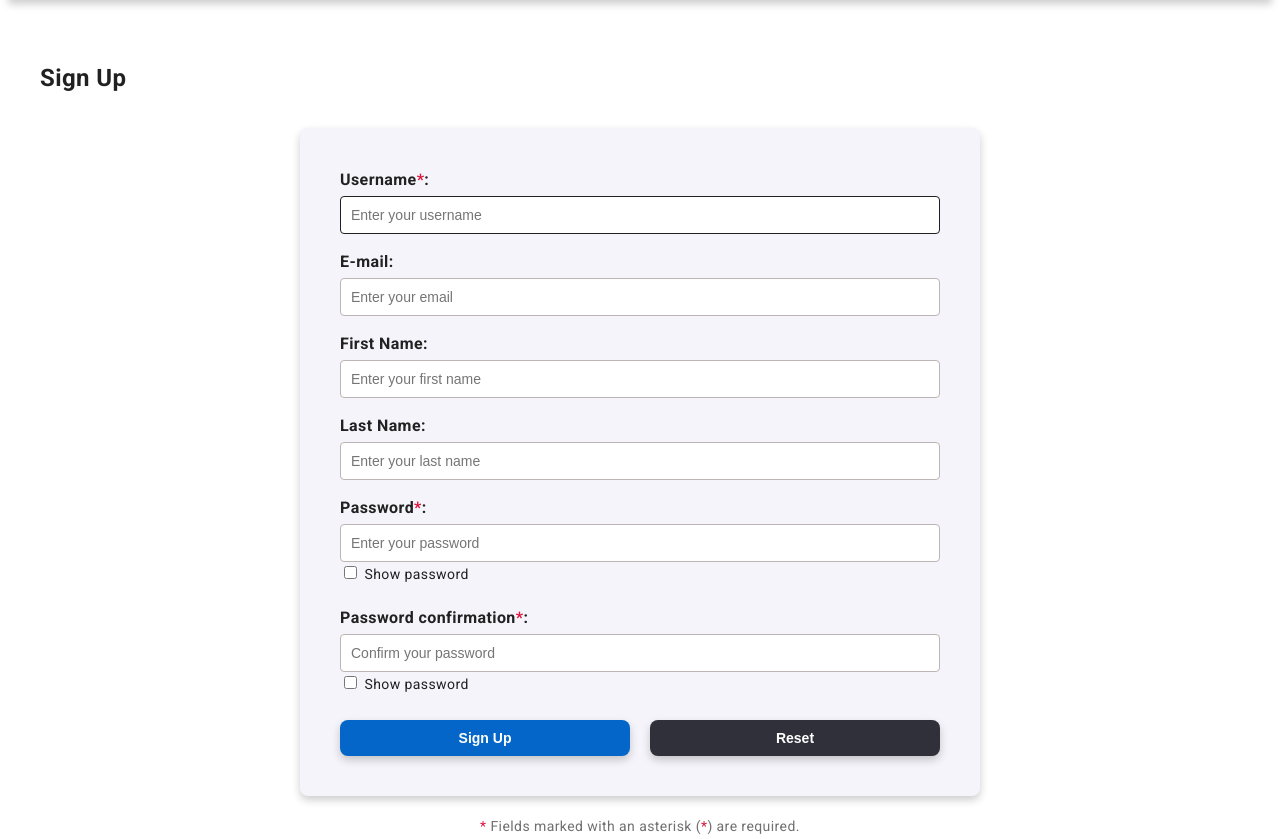
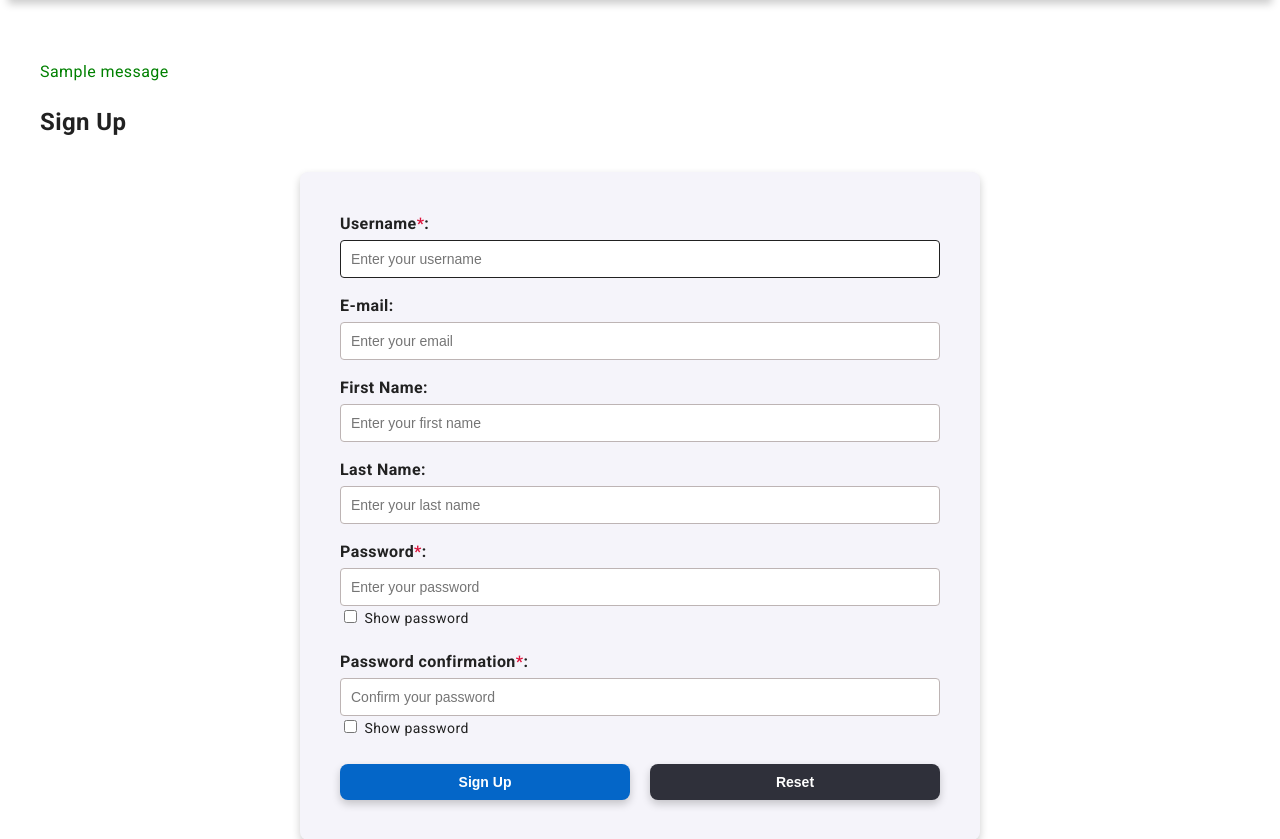
Before and after one commit to alex-nuclearboy/nexus-suite-app, a Django app: page /users/signup/ in a window 1280 px wide. Shown: the part 119-958 px from the top of the page. Run offline with Django 5.2, Linux system fonts and the light colour scheme; tables that the repository leaves empty hold one stand-in row (values such as "Sample post"); one stand-in notice (Sample message) is shown.

Commit message:
Add message display

```diff
--- a/users/templates/users/signup.html
+++ b/users/templates/users/signup.html
@@ -13,6 +13,18 @@
 
 {% block content %}
 <main>
+    {% if messages %}
+    <div class="messages">
+        {% for message in messages %}
+        {% if message.tags == 'success' %}
+        <div class="alert-success">{{ message }}</div>
+        {% elif message.tags == 'error' %}
+        <div class="alert-error">{{ message }}</div>
+        {% endif %}
+        {% endfor %}
+    </div>
+    {% endif %}
+
     <div>
         <h1>{{ translations.sign_up }}</h1>
     </div>
```
Also changed, not shown: users/templates/users/login.html (+12 -0 lines).
